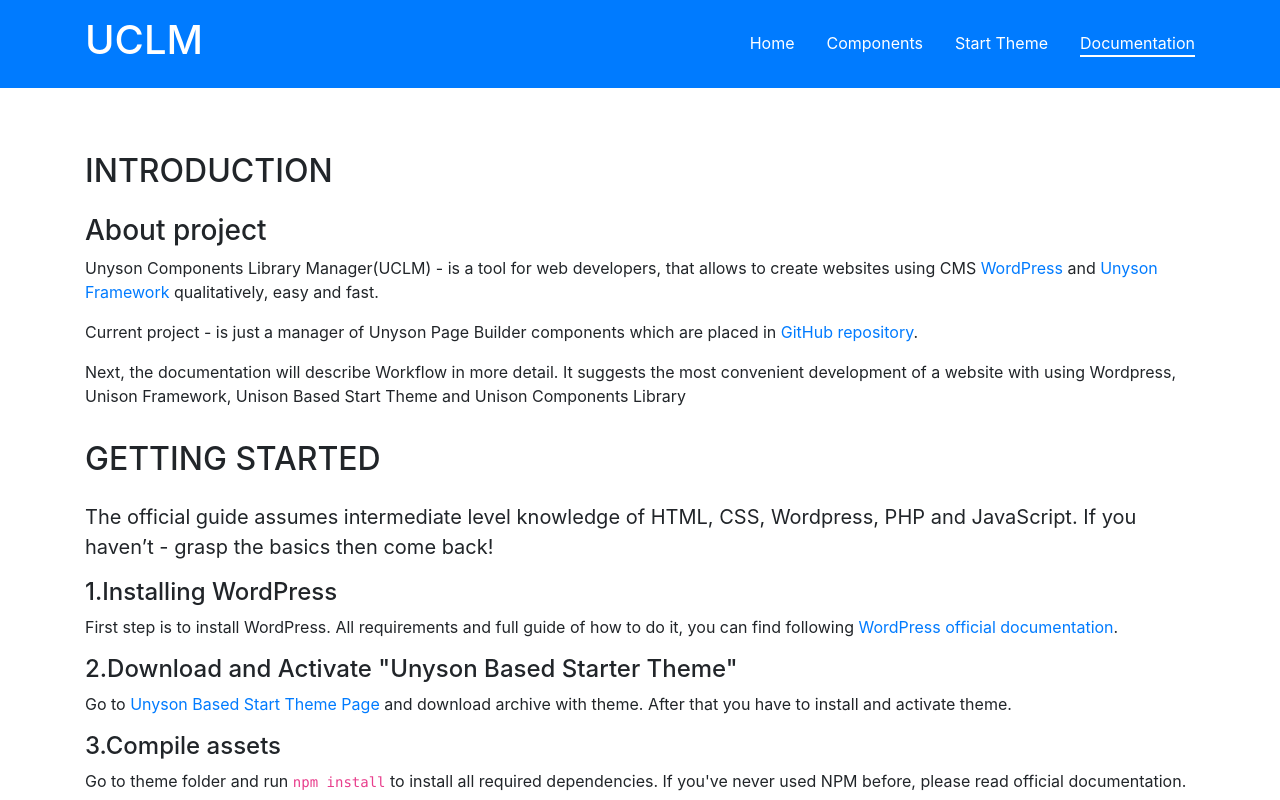
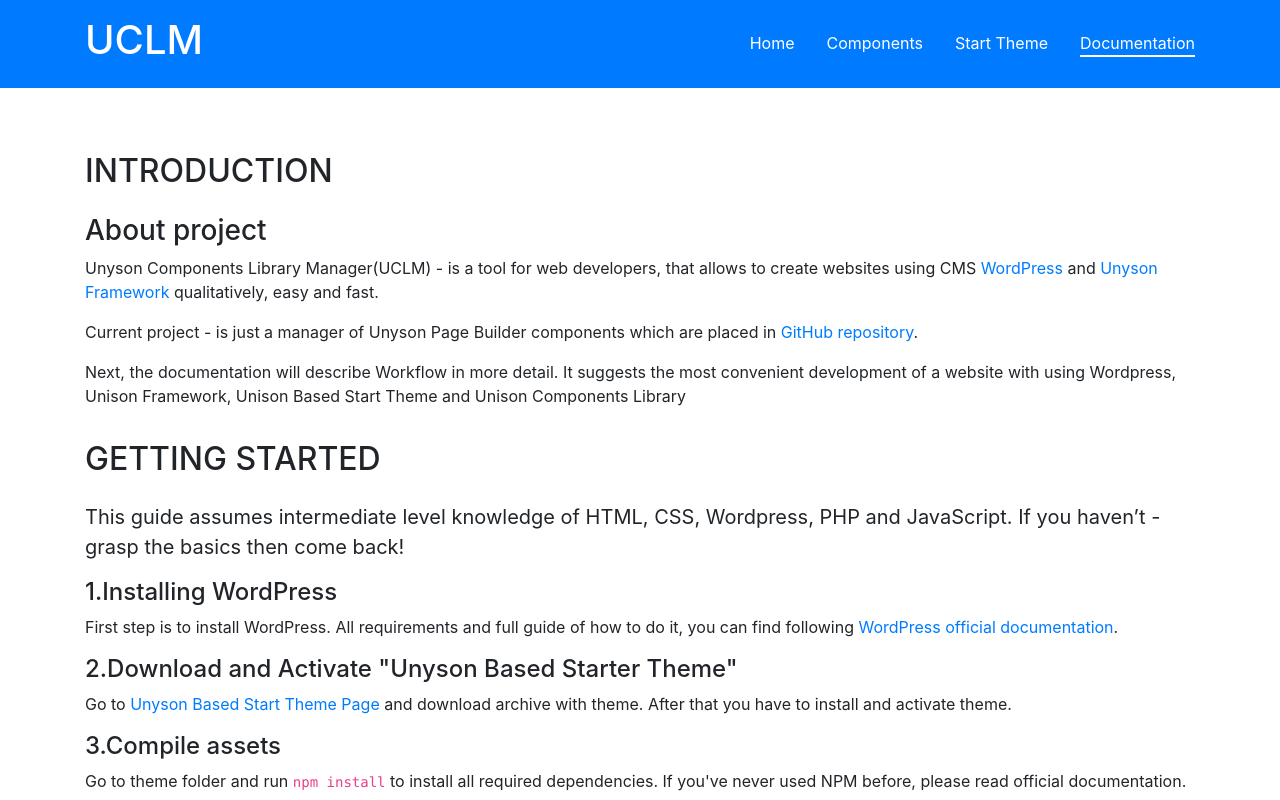
Before and after one commit to Nepsha1986/unison-component-manager, a Vue app: page /documentation in a window 1280 px wide. Shown: the top 800 px of the page. Built offline with nearby package versions, Linux system fonts and the light colour scheme.

Commit message:
Few changes on documentation page

```diff
--- a/src/pages/Documentation.vue
+++ b/src/pages/Documentation.vue
@@ -22,7 +22,7 @@
                     <div class="content-part pb-2 pt-2">
                         <h2 class="mb-4 text-uppercase" >Getting started</h2>
                         <blockquote class="blockquote">
-                            The official guide assumes intermediate level knowledge of HTML, CSS, Wordpress, PHP and JavaScript.
+                            This guide assumes intermediate level knowledge of HTML, CSS, Wordpress, PHP and JavaScript.
                             If you haven’t - grasp the basics then come back!
                         </blockquote>
 
@@ -67,8 +67,8 @@
                             <router-link to="/components">Components Page</router-link> and download all the components
                             you need on your website and unzip them in <code>unison-based-starter-theme/framework-customizations/extensions/shortcodes/shortcodes/</code> folder.
                             After that run <code>npm run prod</code> command for production or <code>npm run dev</code>
-                             for developement mode. This commands will compile all *.scss and *.js files of all components to a single
-                            *.css file and *.js file.
+                             for developement mode in the root of Unyson based start theme. This commands will compile
+                            all *.scss and *.js files of all components to a single *.css file and *.js file.
                         </p>
                     </div>
                 </div>
```
